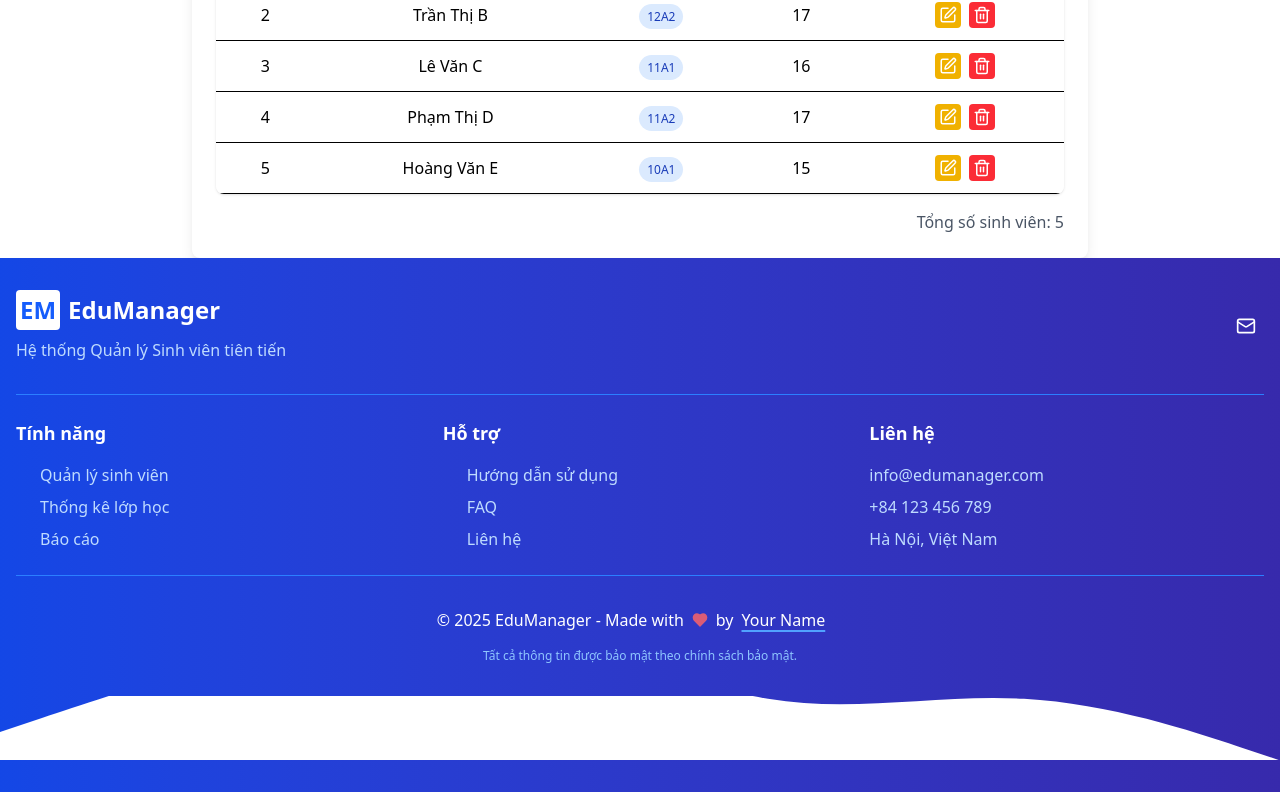
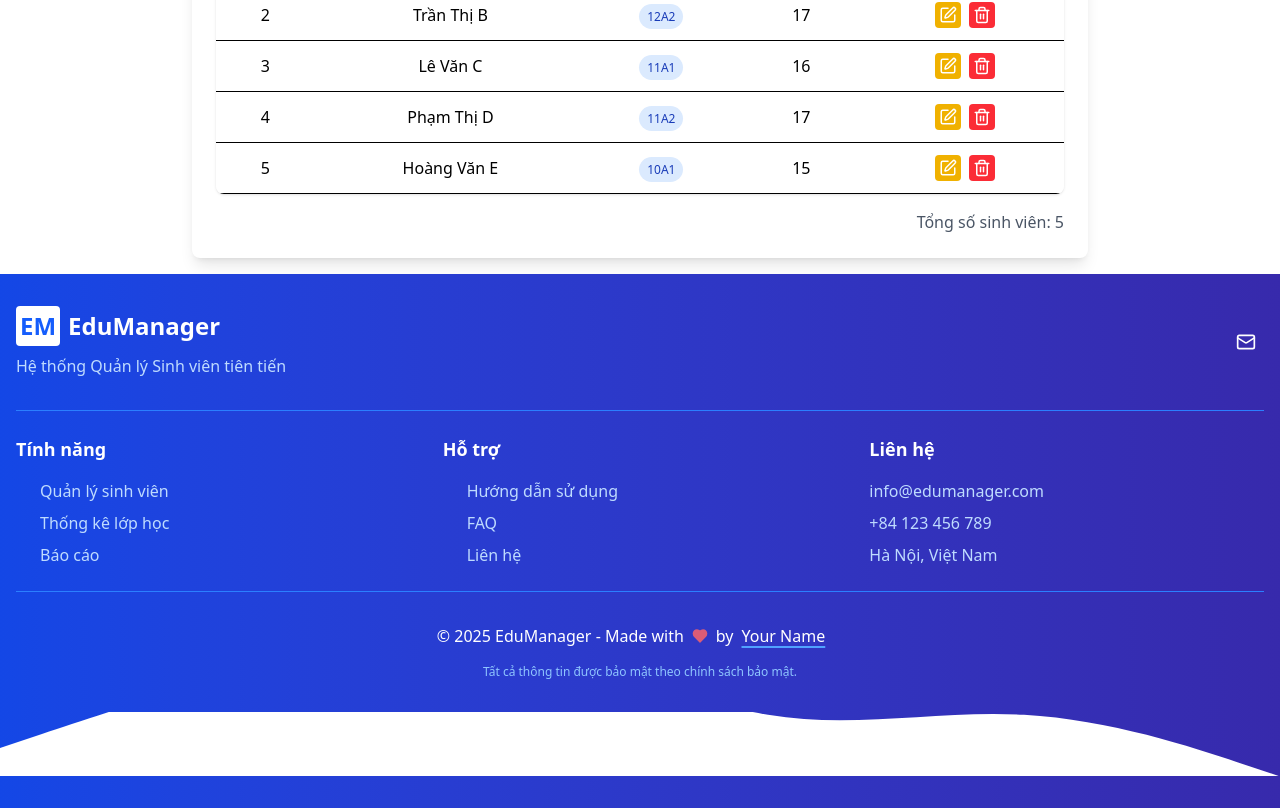
Before and after one commit to nguyenanhtungdev/NguyenAnhTung_22658511_KTTH, a React (Vite) app: page / in a window 1280 px wide. Shown: the part 505-1313 px from the top of the page. Built offline with nearby package versions, Linux system fonts and the light colour scheme.

Commit message:
update bai 10

```diff
--- a/src/components/Footer.jsx
+++ b/src/components/Footer.jsx
@@ -23,7 +23,7 @@ export default function Footer() {
   }, []);
 
   return (
-    <footer className={`bg-gradient-to-r from-blue-700 to-indigo-800 text-white py-8 shadow-lg transition-all duration-700 ${isVisible ? 'opacity-100' : 'opacity-0'}`}>
+    <footer className={`bg-gradient-to-r mt-4 from-blue-700 to-indigo-800 text-white py-8 shadow-lg transition-all duration-700 ${isVisible ? 'opacity-100' : 'opacity-0'}`}>
       <div className="container mx-auto px-4">
         {/* Top section with logo and links */}
         <div className="flex flex-col md:flex-row justify-between items-center mb-8">
```
